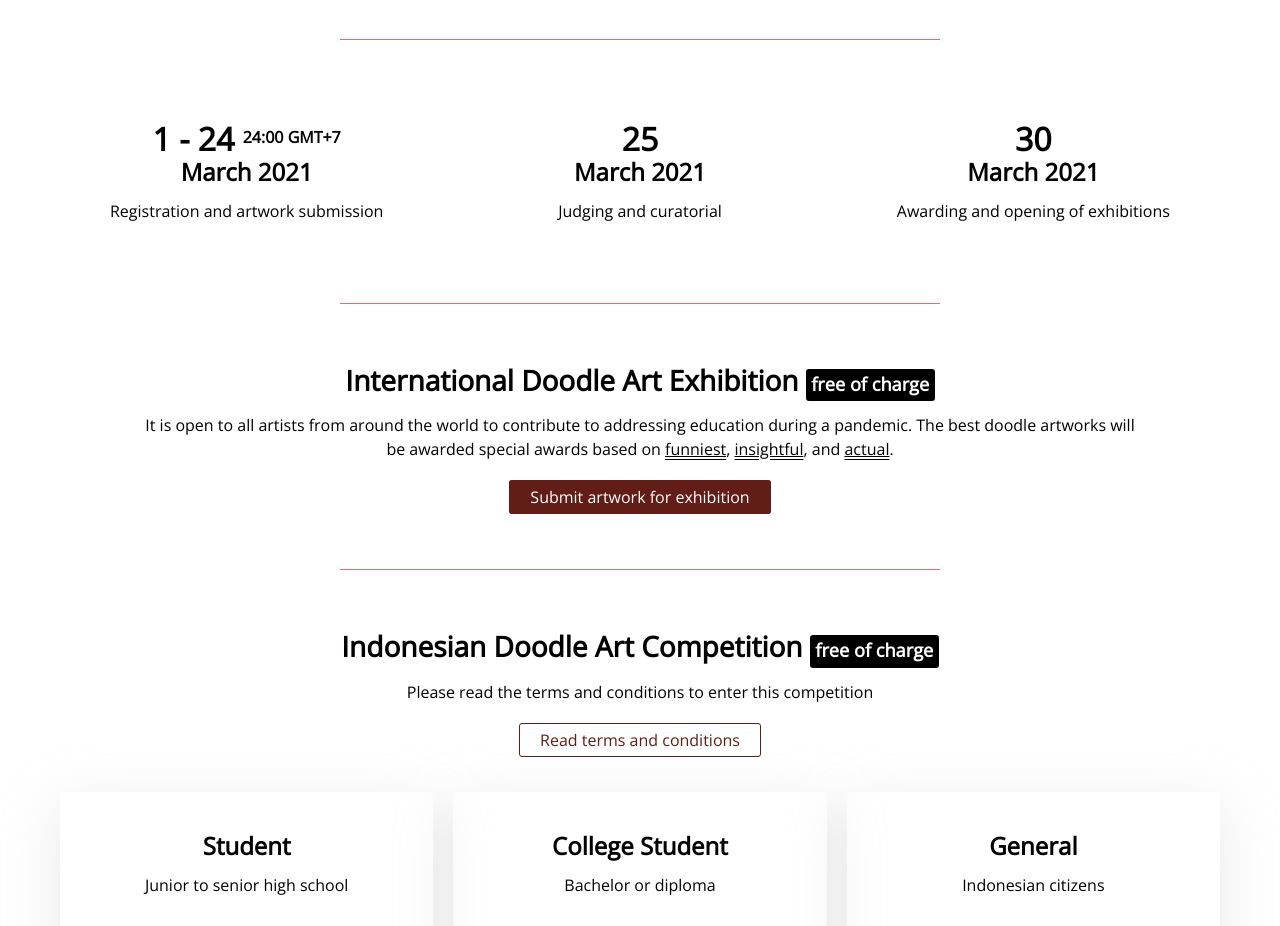
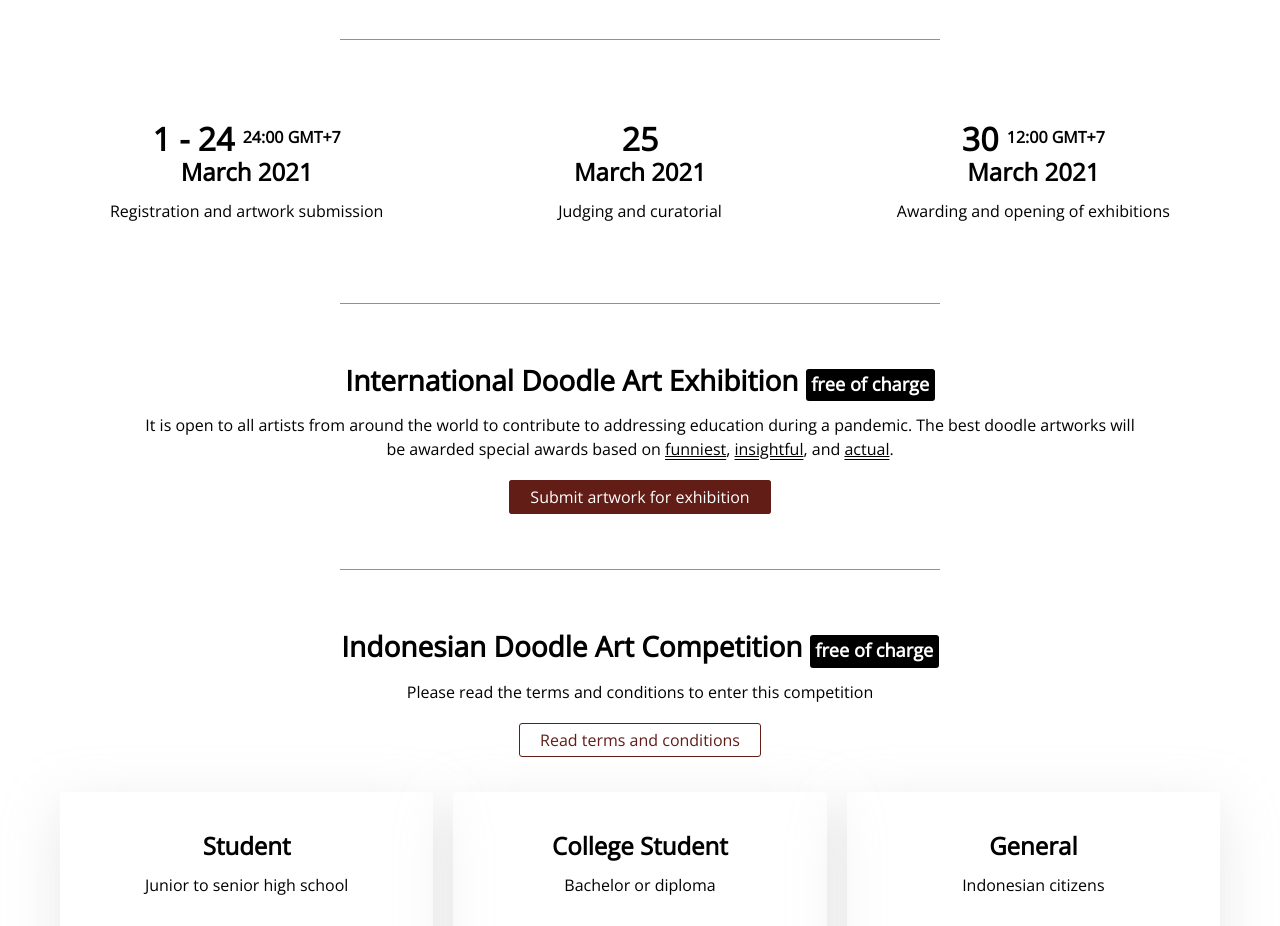
Before and after one commit to pratamabayu/sidlefest.com, a plain HTML site: page index.html in a window 1280 px wide. Shown: the part 1580-2506 px from the top of the page. Drawn offline with nearby package versions, Linux system fonts and the light colour scheme.

Commit message:
Update index.html

```diff
--- a/index.html
+++ b/index.html
@@ -90,7 +90,7 @@
                 </p>
             </div>
             <div class="padding-medium text-center">
-                <h2 class="margin-remove-bottom">30</h2>
+                <h2 class="margin-remove-bottom">30 <sup style="font-size: 1rem;">12:00 GMT+7</sup></h2>
                 <h4>March 2021</h4>
                 <p class="font-bolder">
                     Awarding and opening of exhibitions
```
